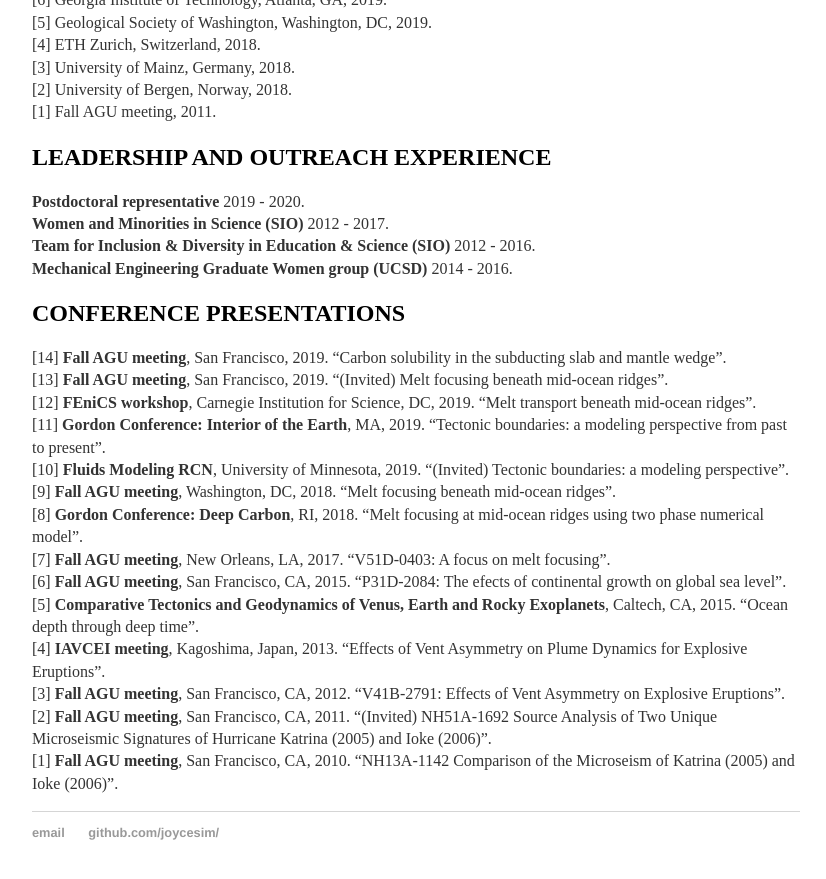
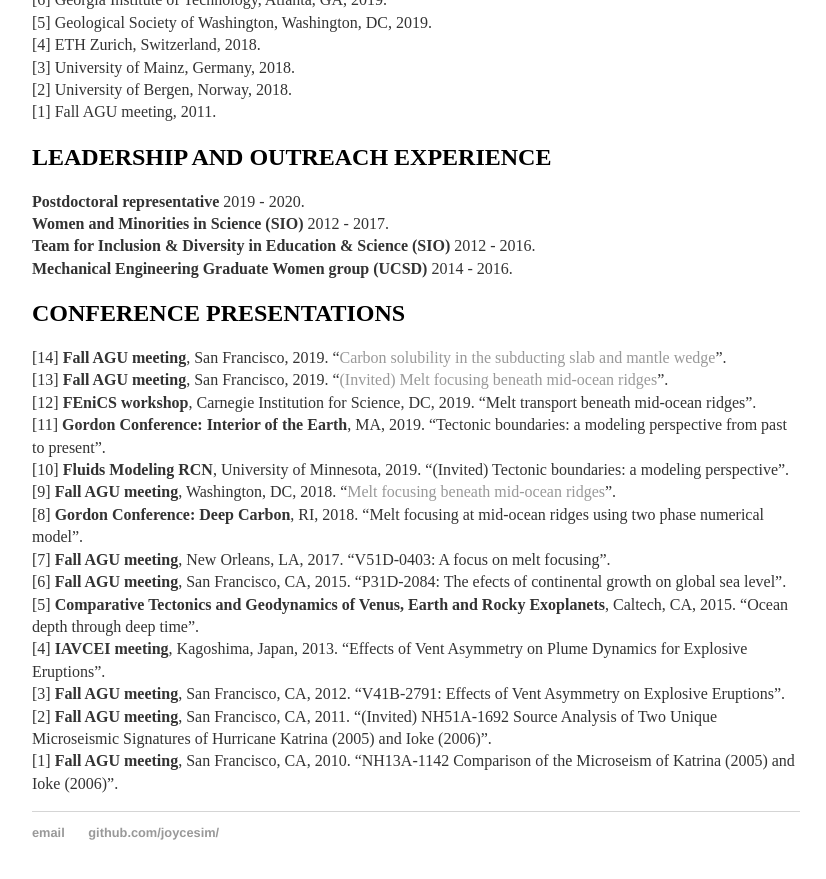
Before and after one commit to joycesim/joycesim.github.io, a Jekyll site: the page built from cv/index.md, in a window 1280 px wide and 900 px high, scrolled down 2313 px. Shown: the top 879 px of the window, without its empty margins (224-1050 px from the left). Built offline with Jekyll 4.4.1, drawn with Linux system fonts in a browser that asks for light colours; part of the change alters nothing that is shown.

```diff
--- a/cv/index.md
+++ b/cv/index.md
@@ -95,12 +95,12 @@ Thurgood Marshall College and Scripps Institution of Oceanography.
 **Mechanical Engineering Graduate Women group (UCSD)** 2014 - 2016.
 
 ## CONFERENCE PRESENTATIONS
-[14] **Fall AGU meeting**, San Francisco, 2019. "Carbon solubility in the subducting slab and mantle wedge".
-[13] **Fall AGU meeting**, San Francisco, 2019. "(Invited) Melt focusing beneath mid-ocean ridges".
+[14] **Fall AGU meeting**, San Francisco, 2019. "[Carbon solubility in the subducting slab and mantle wedge](https://www.youtube.com/watch?v=EU2N0_0KZz8)".
+[13] **Fall AGU meeting**, San Francisco, 2019. "[(Invited) Melt focusing beneath mid-ocean ridges](https://www.youtube.com/watch?v=3lsfoYLv-20)".
 [12] **FEniCS workshop**, Carnegie Institution for Science, DC, 2019. "Melt transport beneath mid-ocean ridges".
 [11] **Gordon Conference: Interior of the Earth**, MA, 2019. "Tectonic boundaries: a modeling perspective from past to present".
 [10] **Fluids Modeling RCN**, University of Minnesota, 2019. "(Invited) Tectonic boundaries: a modeling perspective".
-[9] **Fall AGU meeting**, Washington, DC, 2018. "Melt focusing beneath mid-ocean ridges".
+[9] **Fall AGU meeting**, Washington, DC, 2018. "[Melt focusing beneath mid-ocean ridges](https://www.youtube.com/watch?v=77Tfg5qZBbk)".
 [8] **Gordon Conference: Deep Carbon**, RI, 2018. "Melt focusing at mid-ocean ridges using two phase numerical model".
 [7] **Fall AGU meeting**, New Orleans, LA, 2017. "V51D-0403: A focus on melt focusing".
 [6] **Fall AGU meeting**, San Francisco, CA, 2015. "P31D-2084: The efects of continental growth on global sea level".
```
